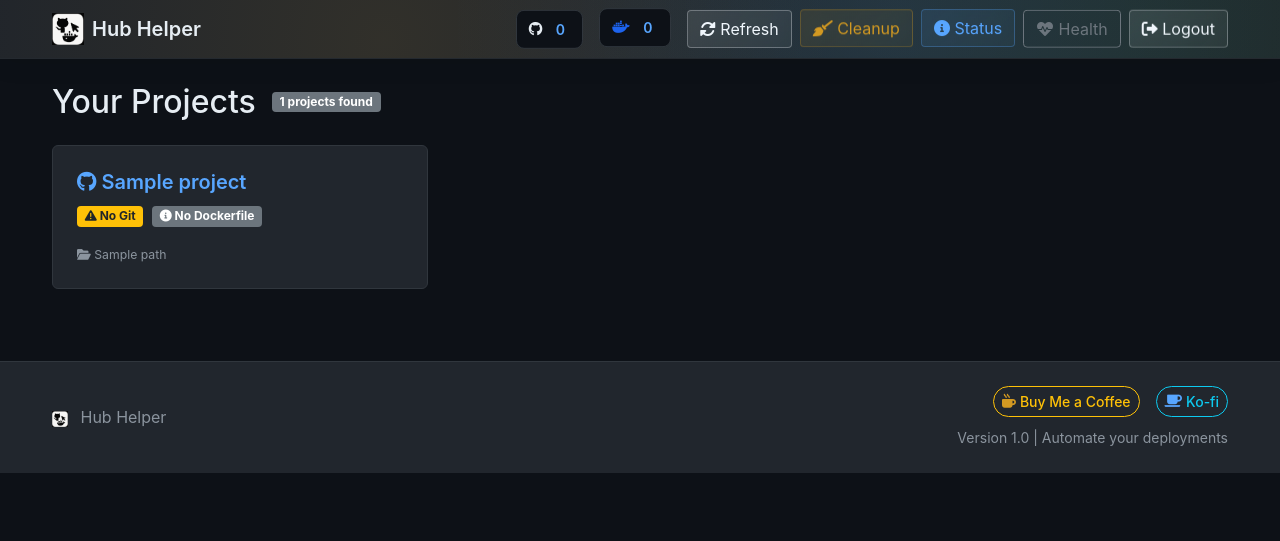
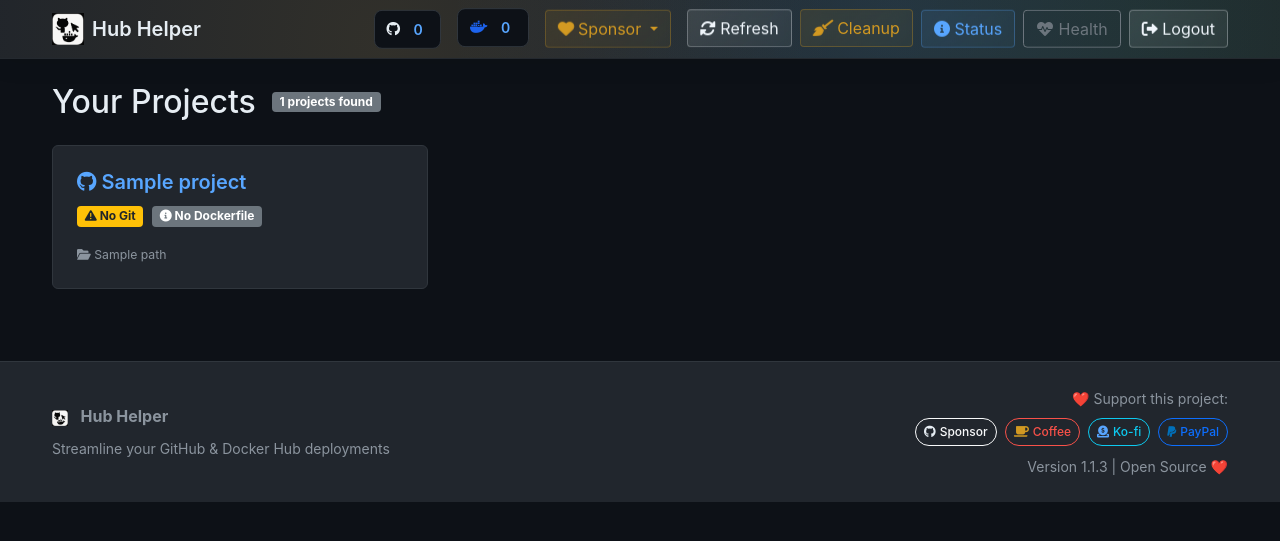
Before and after one commit to TheInfamousToTo/hub-helper, a Flask app: template templates/index.html in a window 1280 px wide. Shown: the top 541 px of the page. Run offline with Flask 3, Linux system fonts and the light colour scheme; the template is opened without the code that fills it: most values are stand-ins (such as "Sample title", 1, 10 or a date in 2020); a database or web service that is not in the repository returns one stand-in record (values such as "Sample title"); data that the repository does not hold is empty; parts of the project's set-up code (start-up, migrations or seed data) failed here and were passed over.

Commit message:
Add comprehensive sponsorship integration with correct PayPal link
- Add GitHub Sponsors, Buy Me a Coffee, Ko-fi, and PayPal links
- Create .github/FUNDING.yml for GitHub sponsor button
- Enhance navbar with animated sponsor dropdown menu
- Update footer with donation buttons in main and login pages
- Add sponsorship section to README with badges and tier details
- Implement heartbeat animation for sponsor button
- Update version to v1.1.4 with sponsorship features
- Improve UI consistency across all pages
- Use correct PayPal link: paypal.me/alsatrawi

```diff
--- a/templates/index.html
+++ b/templates/index.html
@@ -644,6 +644,57 @@
             transform: translateX(-20px);
             transition: opacity 0.5s ease, transform 0.5s ease;
         }
+
+        /* Sponsor dropdown styling */
+        .dropdown-menu-dark {
+            background-color: #21262d;
+            border: 1px solid #30363d;
+            border-radius: 8px;
+            box-shadow: 0 8px 24px rgba(0, 0, 0, 0.3);
+        }
+
+        .dropdown-menu-dark .dropdown-item {
+            color: #e6edf3;
+            transition: all 0.2s ease;
+        }
+
+        .dropdown-menu-dark .dropdown-item:hover {
+            background-color: #30363d;
+            color: #58a6ff;
+            transform: translateX(2px);
+        }
+
+        .dropdown-menu-dark .dropdown-item i {
+            transition: all 0.2s ease;
+        }
+
+        .dropdown-menu-dark .dropdown-item:hover i {
+            transform: scale(1.1);
+        }
+
+        /* Sponsor button styling */
+        .btn-outline-warning {
+            border-color: #f85149;
+            color: #f85149;
+        }
+
+        .btn-outline-warning:hover {
+            background-color: #f85149;
+            border-color: #f85149;
+            color: #fff;
+        }
+
+        .btn-outline-warning i {
+            animation: heartbeat 2s infinite;
+        }
+
+        @keyframes heartbeat {
+            0%, 100% { transform: scale(1); }
+            14% { transform: scale(1.1); }
+            28% { transform: scale(1); }
+            42% { transform: scale(1.1); }
+            70% { transform: scale(1); }
+        }
     </style>
 </head>
 <body>
@@ -665,6 +716,38 @@
                         <span class="counter-number" id="docker-counter">0</span>
                     </div>
                 </div>
+
+                <!-- Sponsorship Links -->
+                <div class="d-flex align-items-center me-3 d-none d-md-flex">
+                    <div class="dropdown">
+                        <button class="btn btn-outline-warning dropdown-toggle" type="button" id="sponsorDropdown" data-bs-toggle="dropdown" aria-expanded="false" title="Support the project">
+                            <i class="fas fa-heart"></i> Sponsor
+                        </button>
+                        <ul class="dropdown-menu dropdown-menu-dark" aria-labelledby="sponsorDropdown">
+                            <li>
+                                <a class="dropdown-item" href="https://github.com/sponsors/TheInfamousToTo" target="_blank">
+                                    <i class="fab fa-github me-2"></i>GitHub Sponsors
+                                </a>
+                            </li>
+                            <li>
+                                <a class="dropdown-item" href="https://buymeacoffee.com/theinfamoustoto" target="_blank">
+                                    <i class="fas fa-coffee me-2"></i>Buy Me a Coffee
+                                </a>
+                            </li>
+                            <li>
+                                <a class="dropdown-item" href="https://ko-fi.com/theinfamoustoto" target="_blank">
+                                    <i class="fas fa-donate me-2"></i>Ko-fi
+                                </a>
+                            </li>
+                            <li>
+                                <a class="dropdown-item" href="https://paypal.me/alsatrawi" target="_blank">
+                                    <i class="fab fa-paypal me-2"></i>PayPal
+                                </a>
+                            </li>
+                        </ul>
+                    </div>
+                </div>
+
                 <button class="btn btn-outline-light me-2" onclick="handleRefreshClick()">
                     <i class="fas fa-sync-alt"></i> Refresh
                 </button>
@@ -1317,24 +1400,39 @@
     <footer class="mt-5 py-4" style="background-color: #21262d; border-top: 1px solid #30363d;">
         <div class="container">
             <div class="row align-items-center">
-                <div class="col-md-6 mb-2 mb-md-0">
+                <div class="col-md-6 mb-3 mb-md-0">
+                    <p class="mb-2 text-muted">
+                        <img src="{{ url_for('static', filename='img/logo.png') }}" alt="Hub Helper" style="width: 16px; height: 16px; margin-right: 0.5rem;">
+                        <strong>Hub Helper</strong>
+                    </p>
                     <p class="mb-0 text-muted">
-                        <img src="{{ url_for('static', filename='img/logo.png') }}" alt="Hub Helper" style="width: 16px; height: 16px; margin-right: 0.5rem;">
-                        Hub Helper
+                        <small>Streamline your GitHub & Docker Hub deployments</small>
                     </p>
                 </div>
                 <div class="col-md-6 text-md-end">
-                    <div class="d-flex justify-content-md-end align-items-center gap-3">
-                        <!-- Donation Buttons -->
-                        <a href="https://buymeacoffee.com/theinfamoustoto" target="_blank" rel="noopener" class="btn btn-outline-warning btn-sm d-flex align-items-center" style="border-radius: 20px; font-weight: 500;">
-                            <i class="fas fa-mug-hot me-1" style="color: #d29922;"></i> Buy Me a Coffee
+                    <div class="mb-2">
+                        <small class="text-muted">❤️ Support this project:</small>
+                    </div>
+                    <div class="d-flex justify-content-md-end align-items-center gap-2 flex-wrap">
+                        <!-- GitHub Sponsors -->
+                        <a href="https://github.com/sponsors/TheInfamousToTo" target="_blank" rel="noopener" class="btn btn-outline-light btn-sm d-flex align-items-center" style="border-radius: 20px; font-weight: 500; font-size: 0.75rem;">
+                            <i class="fab fa-github me-1" style="color: #e6edf3;"></i> Sponsor
                         </a>
-                        <a href="https://ko-fi.com/theinfamoustoto" target="_blank" rel="noopener" class="btn btn-outline-info btn-sm d-flex align-items-center" style="border-radius: 20px; font-weight: 500;">
-                            <i class="fas fa-coffee me-1" style="color: #58a6ff;"></i> Ko-fi
+                        <!-- Buy Me a Coffee -->
+                        <a href="https://buymeacoffee.com/theinfamoustoto" target="_blank" rel="noopener" class="btn btn-outline-warning btn-sm d-flex align-items-center" style="border-radius: 20px; font-weight: 500; font-size: 0.75rem;">
+                            <i class="fas fa-coffee me-1" style="color: #d29922;"></i> Coffee
+                        </a>
+                        <!-- Ko-fi -->
+                        <a href="https://ko-fi.com/theinfamoustoto" target="_blank" rel="noopener" class="btn btn-outline-info btn-sm d-flex align-items-center" style="border-radius: 20px; font-weight: 500; font-size: 0.75rem;">
+                            <i class="fas fa-donate me-1" style="color: #58a6ff;"></i> Ko-fi
+                        </a>
+                        <!-- PayPal -->
+                        <a href="https://paypal.me/alsatrawi" target="_blank" rel="noopener" class="btn btn-outline-primary btn-sm d-flex align-items-center" style="border-radius: 20px; font-weight: 500; font-size: 0.75rem;">
+                            <i class="fab fa-paypal me-1" style="color: #0070ba;"></i> PayPal
                         </a>
                     </div>
                     <p class="mb-0 text-muted mt-2">
-                        <small>Version 1.0 | Automate your deployments</small>
+                        <small>Version 1.1.3 | Open Source ❤️</small>
                     </p>
                 </div>
             </div>
```
Also changed, not shown: templates/login.html (+11 -2 lines), .github/FUNDING.yml (added), README.md.
